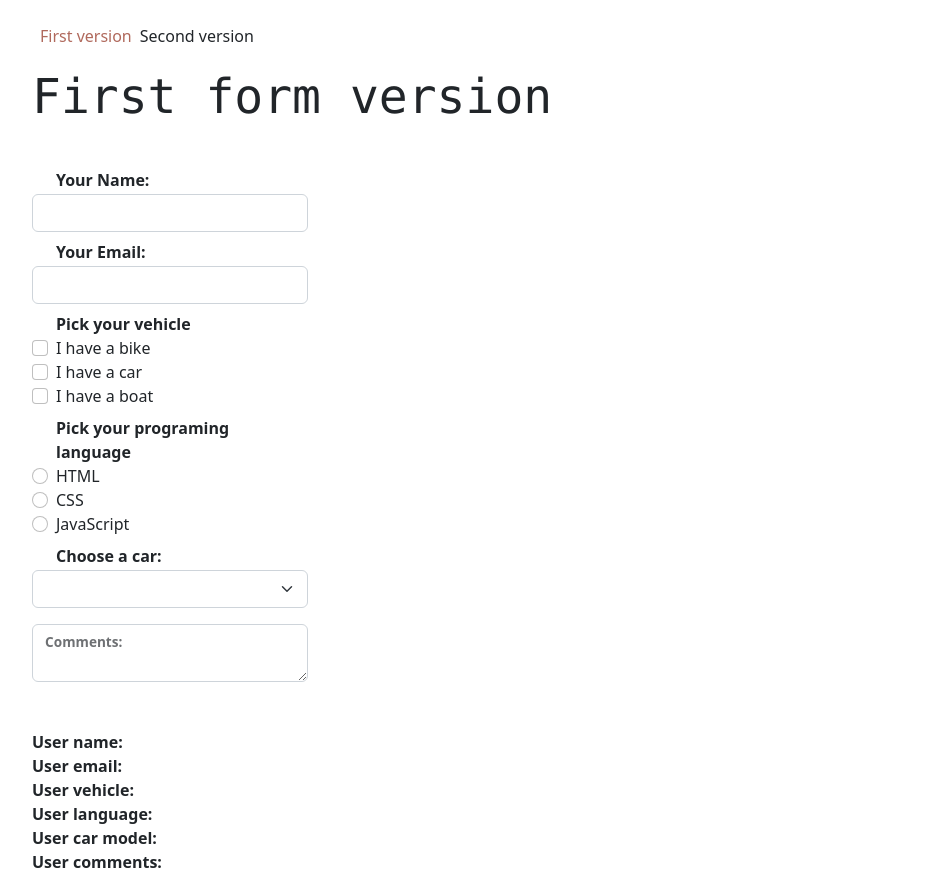
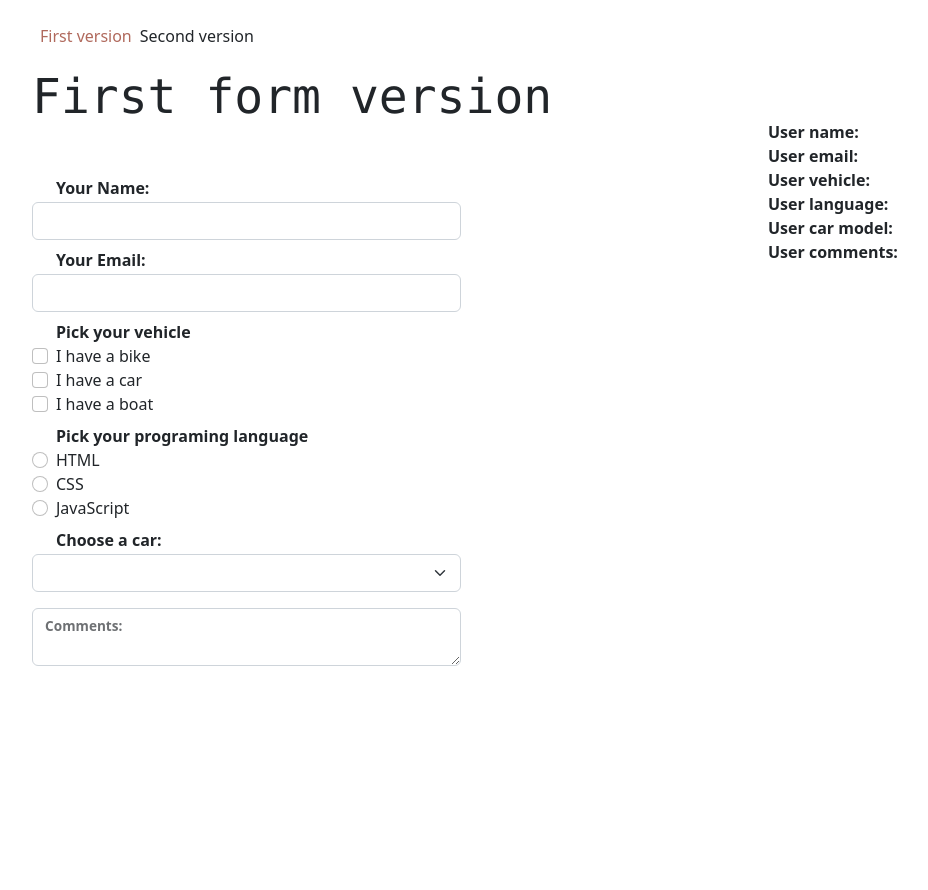
Before and after one commit to MartynasGit/cherry-task-4, a Nuxt app: page / in a window 1280 px wide. Shown: the whole page, without its empty margins (56-984 px from the left). After the commit the page ends 800 px from the top, so only its background shows below. Built offline with nearby package versions, Linux system fonts and the light colour scheme.

Commit message:
Updated style.

```diff
--- a/pages/index.vue
+++ b/pages/index.vue
@@ -1,10 +1,10 @@
 <template>
     <div>
         <h1 class="text-5xl font-mono">First form version</h1>
-        <div>
-            <div class="my-5">
+        <div class="flex">
+            <div class="my-5 col-8">
                 <form>
-                    <div class="col-3">
+                    <div class="col-7">
                         <div class="my-2">
                             <label for="name" class="font-bold form-check">Your Name:</label>
                             <input type="text" v-model="name" id="name" class="form-control">
@@ -51,7 +51,7 @@
                                 class="form-control">
 
                             </textarea>
-                            <label for="comment " class="form-check font-bold">Comments:</label>
+                            <label for="comment" class="form-check font-bold">Comments:</label>
                         </div>
                     </div>
                 </form>
```
